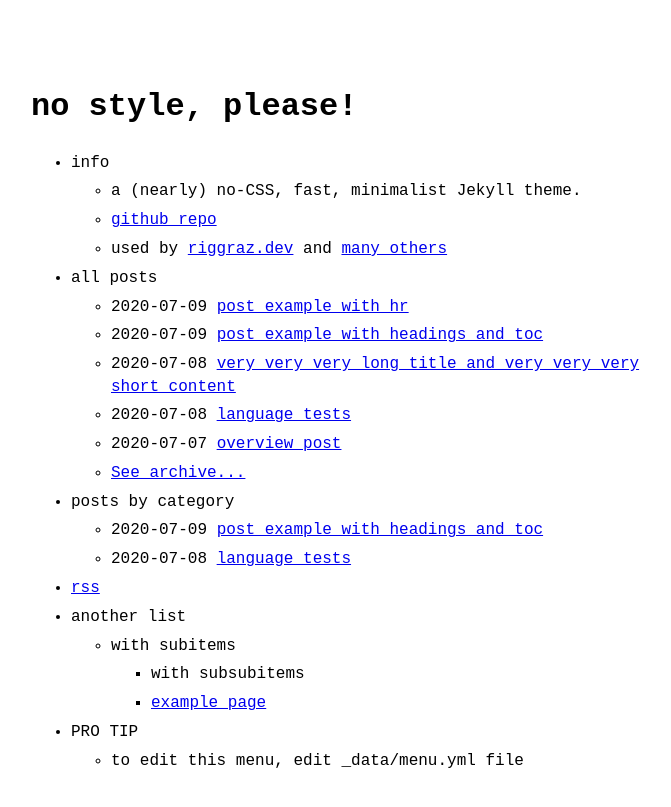
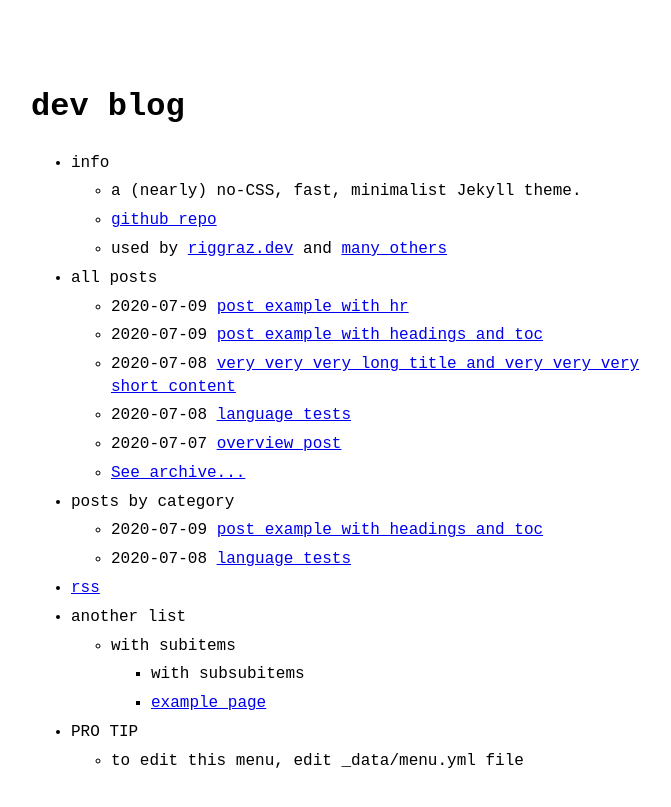
Before and after one commit to sayoon-mandarine/sayoon-mandarine.github.io, a Jekyll site: the page built from index.md, in a window 1280 px wide. Shown: the top 807 px of the page, without its empty margins (289-960 px from the left). Built offline with Jekyll 4.4.1, drawn with Linux system fonts in a browser that asks for light colours.

Commit message:
24/04/01 21:21

```diff
--- a/_config.yml
+++ b/_config.yml
@@ -1,7 +1,7 @@
-title: no style, please! # name of the site
-author: Riccardo Graziosi # name of site's author
-email: riccardo.graziosi97@gmail.com # email of site's author
-url: https://riggraz.dev # root address of the site
+title: dev blog # name of the site
+author: Sang Jeong Yoon # name of site's author
+email: tkdwjd4512@naver.com  # email of site's author
+url: sayoon-mandarine.github.io  # root address of the site
 baseurl: "/no-style-please" # subpath of the site, e.g. "/blog" (leave it blank "" if you're site shouldn't use a subpath)
 description: > # description of the site (multiple lines allowed)
   A (nearly) no-CSS, fast, minimalist Jekyll theme.
```
